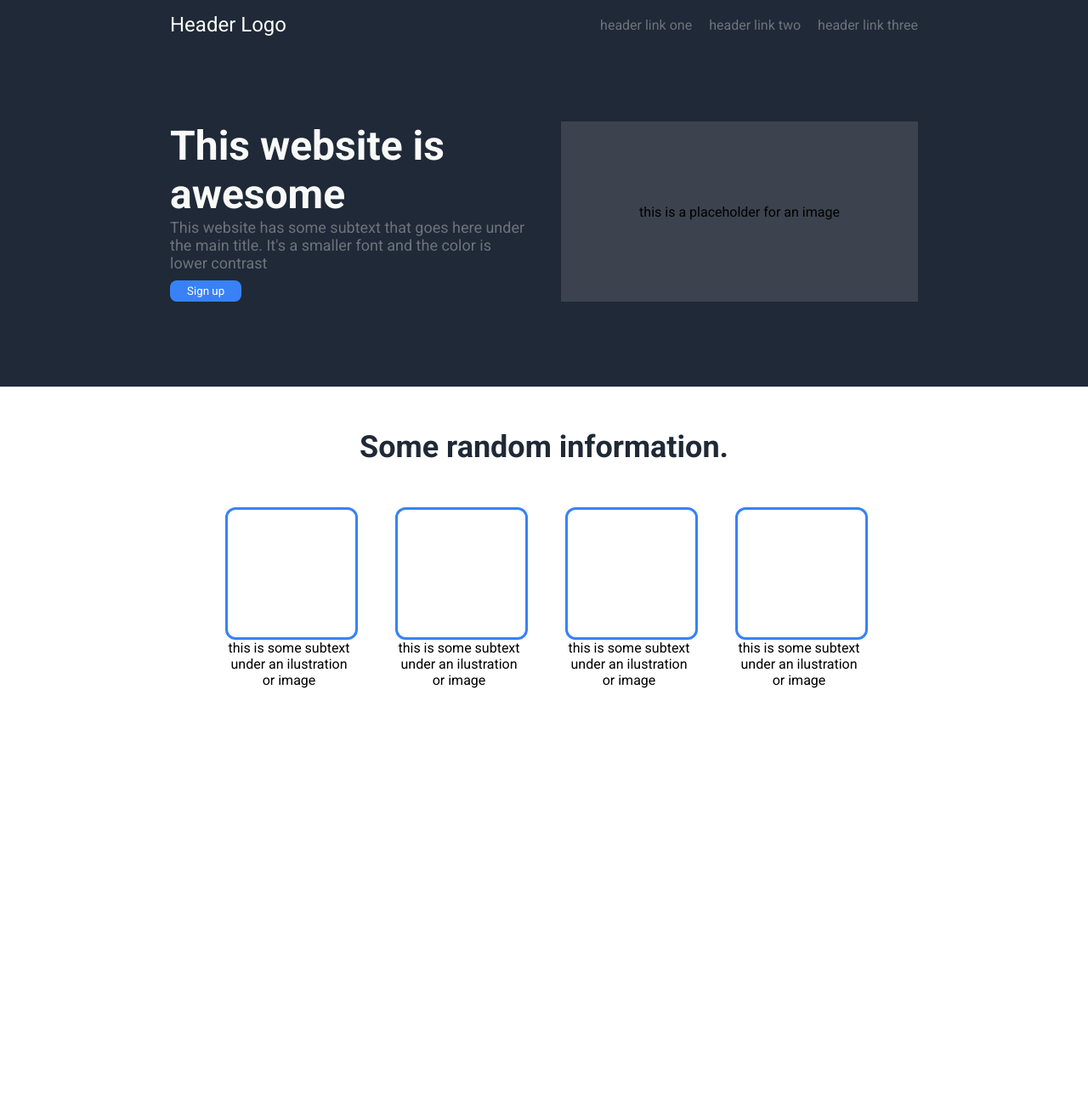
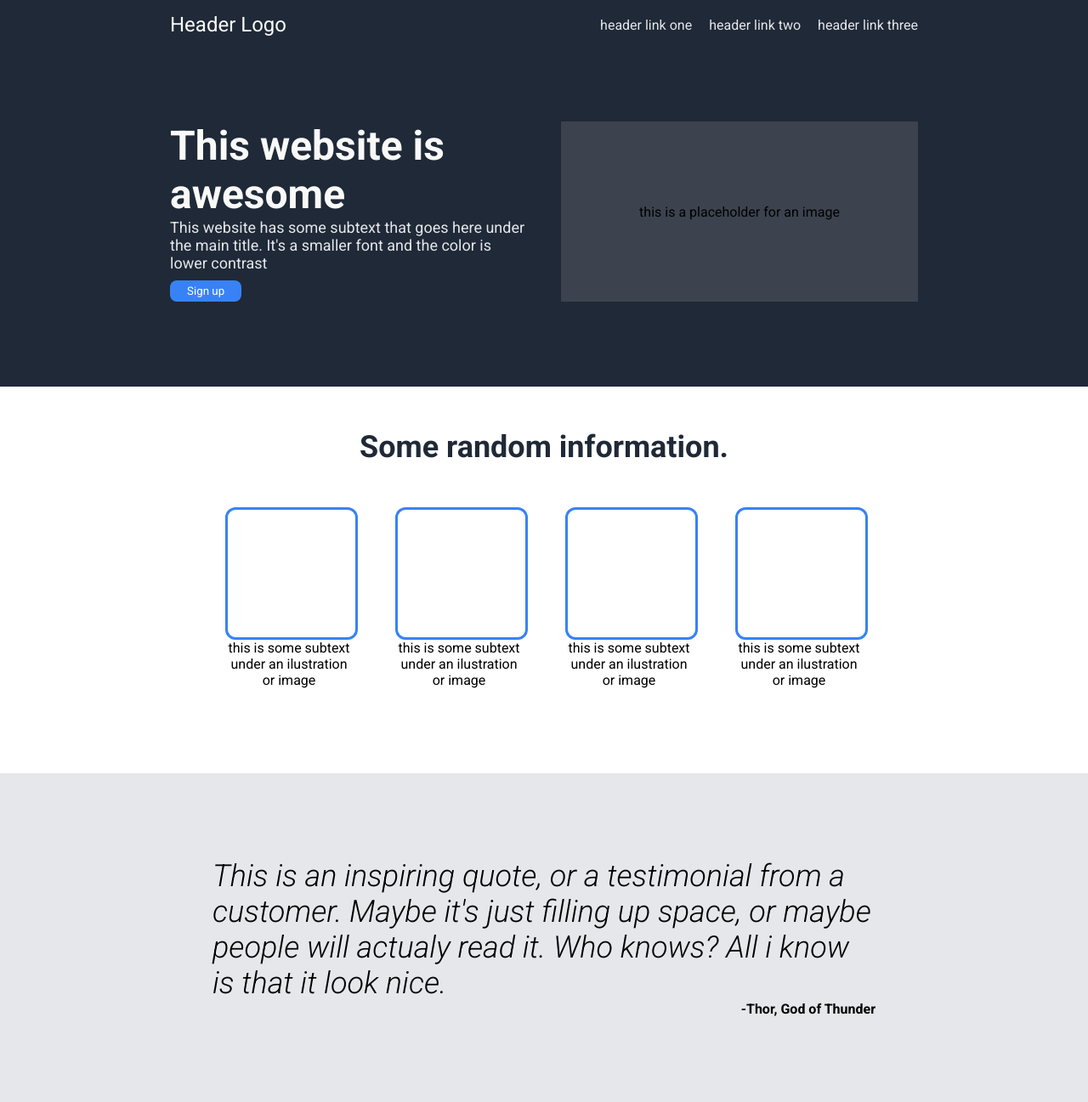
Before and after one commit to Fabi0o/odin-landing-page, a plain HTML site: page index.html in a window 1280 px wide. Shown: the whole page at 85% size. Before the commit the page ends 910 px from the top, so only its background shows below. Drawn offline with Linux system fonts and the light colour scheme.

Commit message:
created and styled the quote part

```diff
--- a/index.html
+++ b/index.html
@@ -64,5 +64,13 @@
         </div>
       </div>
     </div>
+    <div class="inspirationalQuote">
+      <div class="quote">
+        This is an inspiring quote, or a testimonial from a customer. Maybe it's
+        just filling up space, or maybe people will actualy read it. Who knows?
+        All i know is that it look nice.
+      </div>
+      <div class="author">-Thor, God of Thunder</div>
+    </div>
   </body>
 </html>
--- a/style.css
+++ b/style.css
@@ -24,7 +24,7 @@ ul {
 }
 a {
   text-decoration: none;
-  color: #e5e7eb63;
+  color: #e5e7eb;
   font-size: 16px;
 }
 .logo {
@@ -56,7 +56,7 @@ a {
   color: #f9faf8;
 }
 .paragraph {
-  color: #e5e7eb63;
+  color: #e5e7eb;
   font-size: 18px;
 }
 button {
@@ -95,3 +95,16 @@ button {
 .secondPart {
   margin: 50px 250px 100px 250px;
 }
+.inspirationalQuote {
+  background-color: #e5e7eb;
+  padding: 100px 250px 100px 250px;
+}
+.quote {
+  font-size: 36px;
+  font-weight: 300;
+  font-style: italic;
+}
+.author {
+  font-weight: bold;
+  text-align: end;
+}
```
